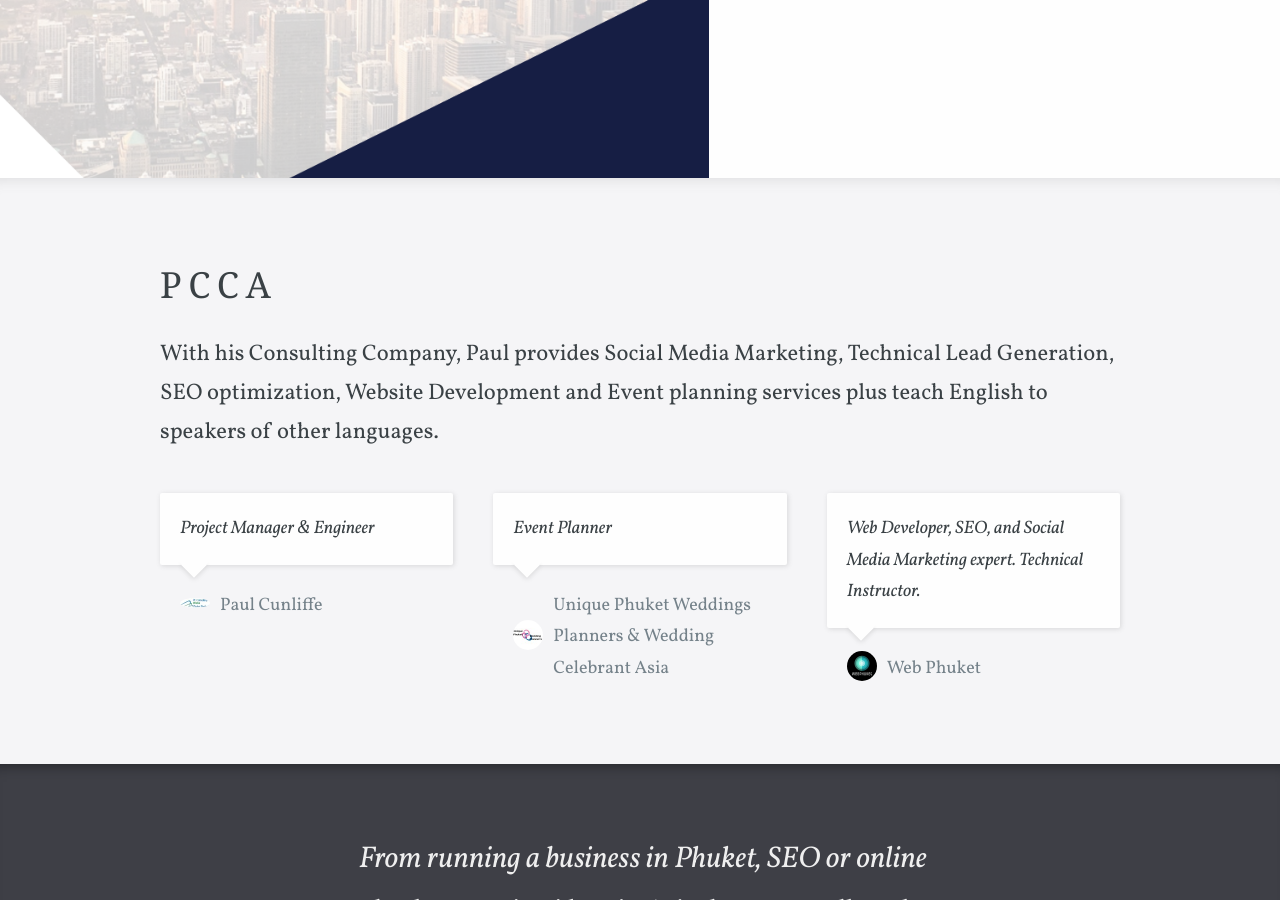
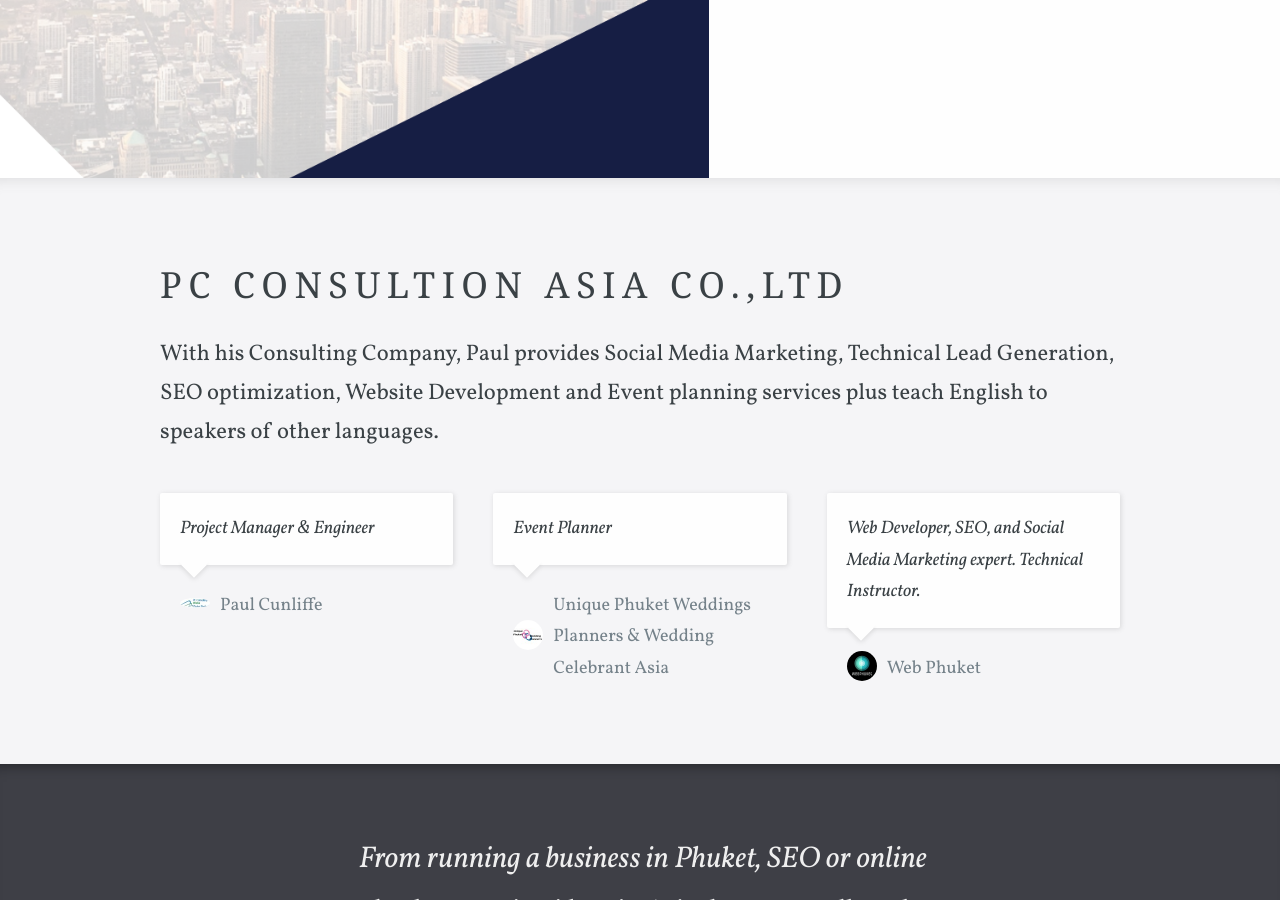
Before and after one commit to pcconsultingasia/JEKYLL-pc-consulting-asia, a Jekyll site: the page built from index.html, in a window 1280 px wide and 900 px high, scrolled down 542 px. Built offline with Jekyll 4.4.1, drawn with Linux system fonts in a browser that asks for light colours; some web fonts are replaced.

Commit message:
Updated 'index.html' via CloudCannon

```diff
--- a/index.html
+++ b/index.html
@@ -1,5 +1,5 @@
 ---
-title: 'PCCA'
+title: 'PC Consultion Asia Co.,Ltd'
 call_to_action: Contact
 background_image_path: /uploads/pconsultingasia.png
 large_header: true
```
